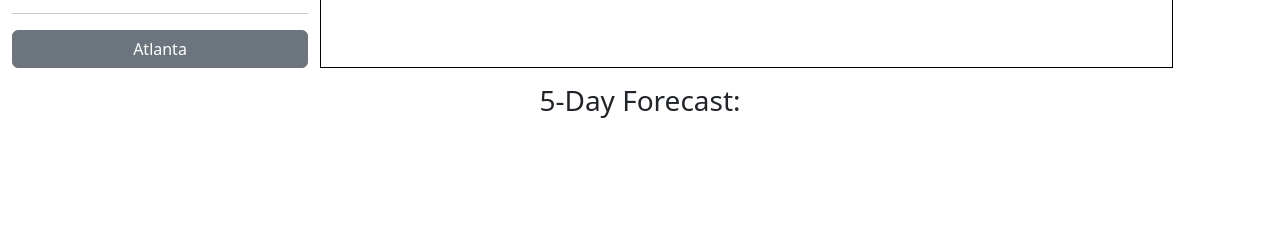
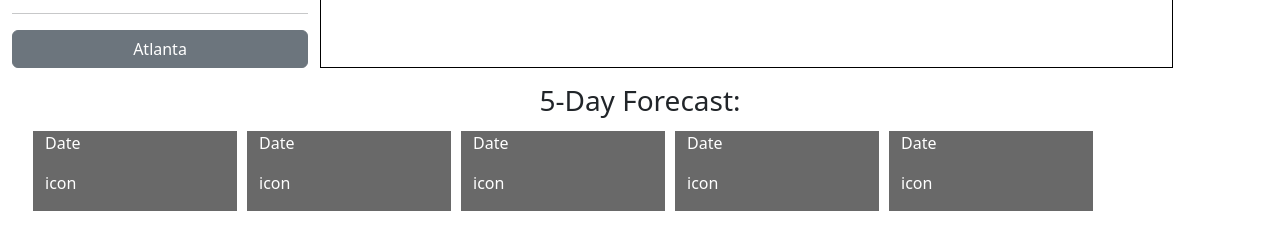
Before and after one commit to silkyjazz/weather-dashboard, a plain HTML site: page index.html in a window 1280 px wide. Both pictures are taken after typing "Sample" into the empty fields and a click on the button "Submit". Shown: the part 200-450 px from the top of the page. Drawn offline with nearby package versions, Linux system fonts and the light colour scheme; no server answers.

Commit message:
displaying temp,wind,humidity based on search

```diff
--- a/index.html
+++ b/index.html
@@ -33,14 +33,34 @@
             </div>
 
         </div>
-        <div class="row m-3 d-none" id="forecast">
+        <div class="row m-3 d-none" id="forecast" >
             <div class="col-12 text-center">
              <h3>5-Day Forecast:</h3>
+           </div>
+            <div class="col-2 forecast">
+                <p id="day1">Date</p>
+                <p>icon</p>
             </div>
-            <div class="col-2">
-
+            <div class="col-2 forecast">
+                <p id="day2">Date</p>
+                <p>icon</p>
+            </div>
+            <div class="col-2 forecast">
+                <p id="day3">Date</p>
+                <p>icon</p>
+            </div>
+            <div class="col-2 forecast">
+                <p id="day4">Date</p>
+                <p>icon</p>
+            </div>
+            <div class="col-2 forecast">
+                <p id="day5">Date</p>
+                <p>icon</p>
             </div>
         </div>
+
+        </div>
+
 
     </div>
     <script src="https://cdn.jsdelivr.net/npm/dayjs@1/dayjs.min.js"></script>
--- a/script.js
+++ b/script.js
@@ -4,13 +4,17 @@ var cityText = document.getElementById("city");
 var searchCity = document.getElementById("searchCity")
 var forecast = document.getElementById("forecast")
 
+
+var tempText = document.getElementById("temp")
+var windText = document.getElementById("wind")
+var humidityText = document.getElementById("humidity")
+
+
 var savedSearches = []
 var city;
 //get the city the user enters and hold as a variable
-//input the variable as a parameter in the url
+//concatenate the variable as a parameter in the url
 
-//how can i get my api url to console log a response
-http://api.openweathermap.org/geo/1.0/direct?q={city name},{state code},{country code}&limit={limit}&appid={API key}
 // var api = "http://api.openweathermap.org/geo/1.0/direct?q=" + searchCity.value + ""
 // var apiKey = "&appid=9ff36362da1db93846317a69ddc36a63"
 // // var url = api + searchCity + apiKey
@@ -18,12 +22,10 @@ http://api.openweathermap.org/geo/1.0/direct?q={city name},{state code},{country
 // //   searchCity +
 // //   "&appid=9ff36362da1db93846317a69ddc36a63";
 
-
-//base https://api.openweathermap.org/data/2.5/forecast?lat={lat}&lon={lon}&appid={API key}
-//
 function getWeather() {
 
     city = searchCity.value
+
     var apiKey = "9ff36362da1db93846317a69ddc36a63"
     var apiUrl = "https://api.openweathermap.org/data/2.5/forecast?q=" + city + "&appid=" + apiKey + "&units=imperial";
     fetch(apiUrl)
@@ -32,7 +34,17 @@ function getWeather() {
       return response.json();
     })
     .then(function (data) {
-      cityText.textContent = city + "(" + today.format("MM/DD/YYYY") + ")" + "icon"
+        var temperature = data.list[0].main.temp
+        var wind = data.list[0].wind.speed
+        var humidity = data.list[0].main.humidity
+        console.log(humidity)
+        console.log(temperature)
+        console.log(wind)
+
+        cityText.textContent = city + "(" + today.format("MM/DD/YYYY") + ")" + "icon"
+        windText.textContent = "Wind: " + wind
+        tempText.textContent = "Temp: " + temperature
+        humidityText.textContent = "Humidity: " + humidity
       console.log(data);
     });
 
--- a/style.css
+++ b/style.css
@@ -1,10 +1,11 @@
 header {
     background: rgb(2,0,36);
-background: linear-gradient(270deg, rgba(2,0,36,1) 0%, rgba(9,9,121,1) 35%, rgba(0,212,255,1) 100%);
+    background: linear-gradient(270deg, rgba(2,0,36,1) 0%, rgba(9,9,121,1) 35%, rgba(0,212,255,1) 100%);
     color: white;
     padding: 5px;
     margin-bottom: 5px;
 }
+
 h1{
     font-size: 30px;
 }
@@ -13,3 +14,9 @@ h1{
     border: 1px solid black;
     line-height: 2.5;
 }
+
+.forecast{
+    margin: 5px;
+    background-color: dimgray;
+    color: white;
+}
```
